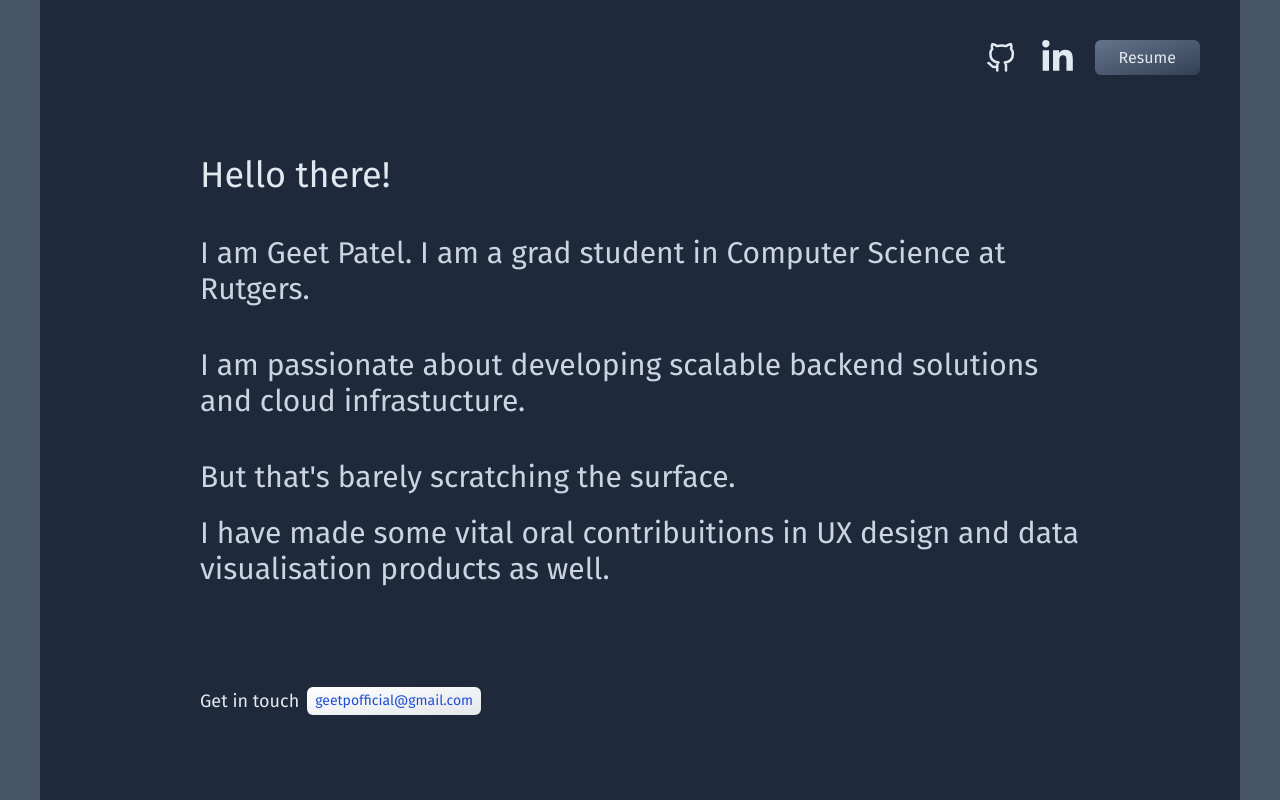
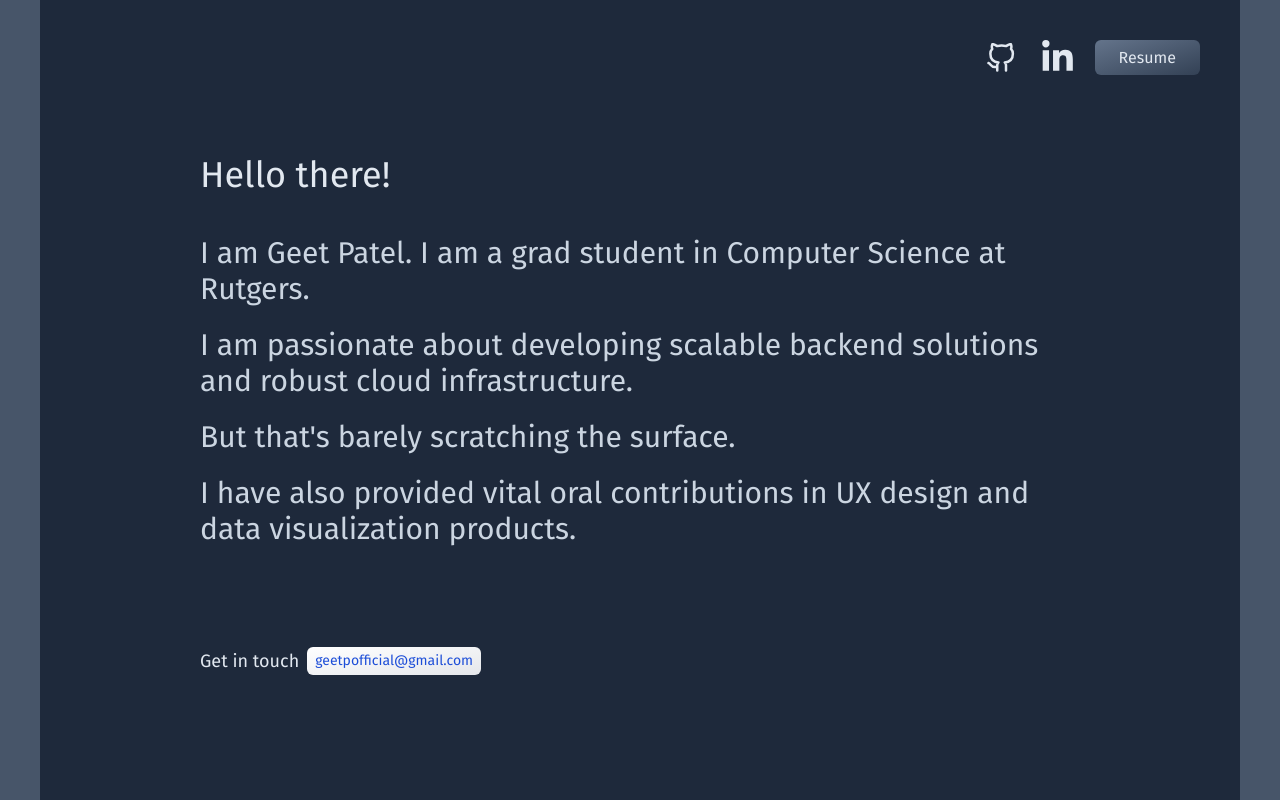
Before and after one commit to geetptl/geetptl.github.io, a Next.js app: page / in a window 1280 px wide. Built offline with nearby package versions, Linux system fonts and the light colour scheme.

Commit message:
chore: fixing grammar

```diff
--- a/pages/index.js
+++ b/pages/index.js
@@ -3,8 +3,6 @@ import { FiCopy, FiGithub } from 'react-icons/fi'
 import { FaLinkedinIn } from 'react-icons/fa'
 import { BrowserView, MobileView } from 'react-device-detect';
 import React, { useState } from 'react'
-
-const email = 'geetpofficial@gmail.com'
 
 export default function Home() {
   const [showAlert, setShowAlert] = useState(false);
@@ -49,15 +47,15 @@ export default function Home() {
               <text className='text-4xl text-slate-200'>Hello there!</text>
               <div className='text-3xl text-slate-300 py-10'>
                 <h2>I am <text className=''>Geet Patel</text>. I am a grad student in Computer Science at Rutgers.</h2>
-                <h2 className='py-10'>I am passionate about developing scalable backend solutions and cloud infrastucture.</h2>
+                <h2 className='py-5'>I am passionate about developing scalable backend solutions and robust cloud infrastructure.</h2>
                 <h2>But that&apos;s barely scratching the surface.</h2>
-                <h2 className='py-5'>I have made some vital oral contribuitions in UX design and data visualisation products as well.</h2>
+                <h2 className='py-5'>I have also provided vital oral contributions in UX design and<br/> data visualization products.</h2>
               </div>
               <div className='text-slate-200 py-10'>
                 <h2><text className='text-lg'>Get in touch</text>
-                  <button className='text-sm align-top px-2 py-1 rounded-md ml-2 transition ease-in-out delay-150 bg-gradient-to-br text-l from-white to-gray-200 text-blue-700 hover:scale-110 hover:translate-x-3 duration-300' onClick={handleButtonClick}>geetpofficial@gmail.com</button></h2>{
+                  <button className='text-sm align-top px-2 py-1 rounded-md ml-2 transition ease-in-out delay-100 bg-gradient-to-br text-l from-white to-gray-200 text-blue-700 hover:scale-125 hover:translate-x-5 duration-300' onClick={handleButtonClick}>geetpofficial@gmail.com</button></h2>{
                   showAlert && (
-                    <div className='fixed bottom-10 right-20 bg-green-500 text-white px-3 py-2 rounded animate-fade-in-out'>
+                    <div className='fixed bottom-10 right-20 bg-teal-800 text-teal-200 px-3 py-2 rounded animate-fade-in-out'>
                       Email copied!
                     </div>
                   )
--- a/styles/globals.css
+++ b/styles/globals.css
@@ -1,4 +1,3 @@
-/* @import url('https://fonts.googleapis.com/css2?family=Titillium+Web:ital,wght@0,200;0,300;0,400;0,600;0,700;0,900;1,200;1,300;1,400;1,600;1,700&display=swap'); */
 @import url('https://fonts.googleapis.com/css2?family=Fira+Sans:ital,wght@0,100;0,200;0,300;0,400;0,500;0,600;0,700;1,100;1,200;1,300;1,400;1,500;1,600;1,700&display=swap');
 
 @tailwind base;
@@ -39,5 +38,5 @@ a {
 }
 
 .animate-fade-in-out {
-  animation: fade-in-out 2s ease-out;
+  animation: fade-in-out 2s cubic-bezier(0.075, 0.82, 0.165, 1);
 }
```
Also changed, not shown: 1 other file (tests, documents, lock files or other folders).
